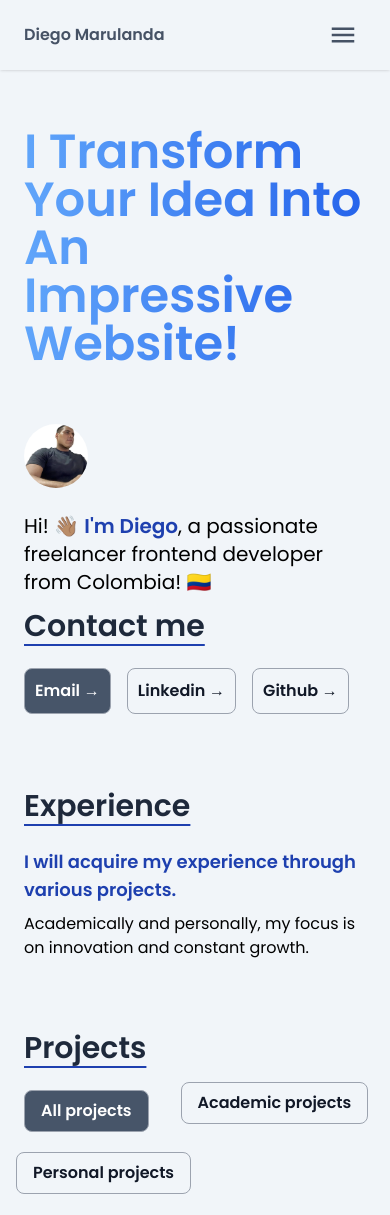
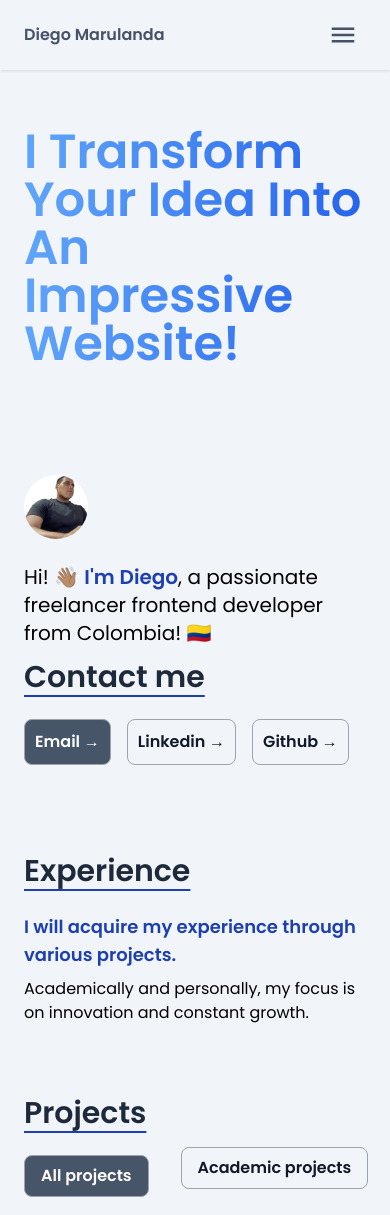
Before and after one commit to DiegoMarulandaB/Portfolio, a Next.js app: page / in a window 390 px wide. Shown: the top 1215 px of the page. Built offline with nearby package versions, Linux system fonts and the light colour scheme.

Commit message:
refactor: :bug: add fixes responsive

```diff
--- a/src/components/About/About.tsx
+++ b/src/components/About/About.tsx
@@ -7,7 +7,7 @@ import React from 'react'
 
 const About = () => {
   return (
-    <section id="about" className="pt-28 mt-[-102px]">
+    <section id="about" className="pt-28 mt-[-88px]">
       <div className="mx-auto px-4 sm:px-6 lg:px-8 max-w-screen-lg">
         <div className="span-contact-experience-about span-underline text-start justify-center mb-4 ml-2">
           <span>About me</span>
--- a/src/components/Contact/Contact.tsx
+++ b/src/components/Contact/Contact.tsx
@@ -3,7 +3,7 @@ import React from 'react'
 
 const Contact = () => {
   return (
-    <div id="contact" className="pt-28 mt-[-88px]">
+    <div id="contact" className="pt-28 mt-[-37px]">
       <div className="mx-auto lg:px-8 max-w-screen-lg sm:px-6">
         <div className="flex items-start md:items-start md:justify-start justify-between text-start">
           <div className="flex flex-col ml-2 mx-1 mr-1">
--- a/src/components/Experience/Experience.tsx
+++ b/src/components/Experience/Experience.tsx
@@ -31,7 +31,7 @@ const Experience = () => {
   const svgSrc = theme === 'dark' ? svgDarkSrc : svgLightSrc
 
   return (
-    <section id="experience" className="pt-28 mt-[-42px] ">
+    <section id="experience" className="pt-28 mt-[-28px] ">
       <div className="heading-2 mx-auto lg:px-8 max-w-screen-lg sm:px-6">
         <div className="ml-2 mx-2 mr-2 text-start mb-4 span-contact-experience-about span-underline">
           <span>Experience</span>
```
